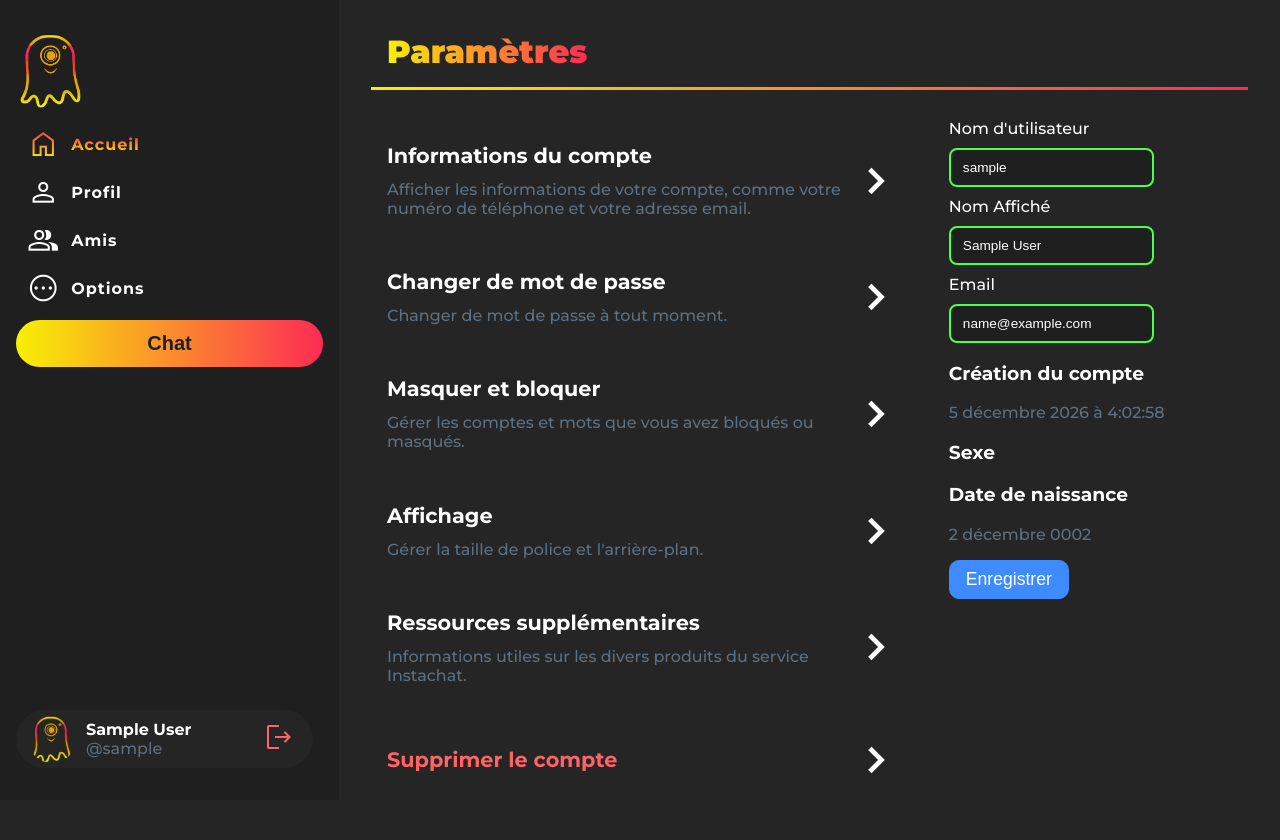
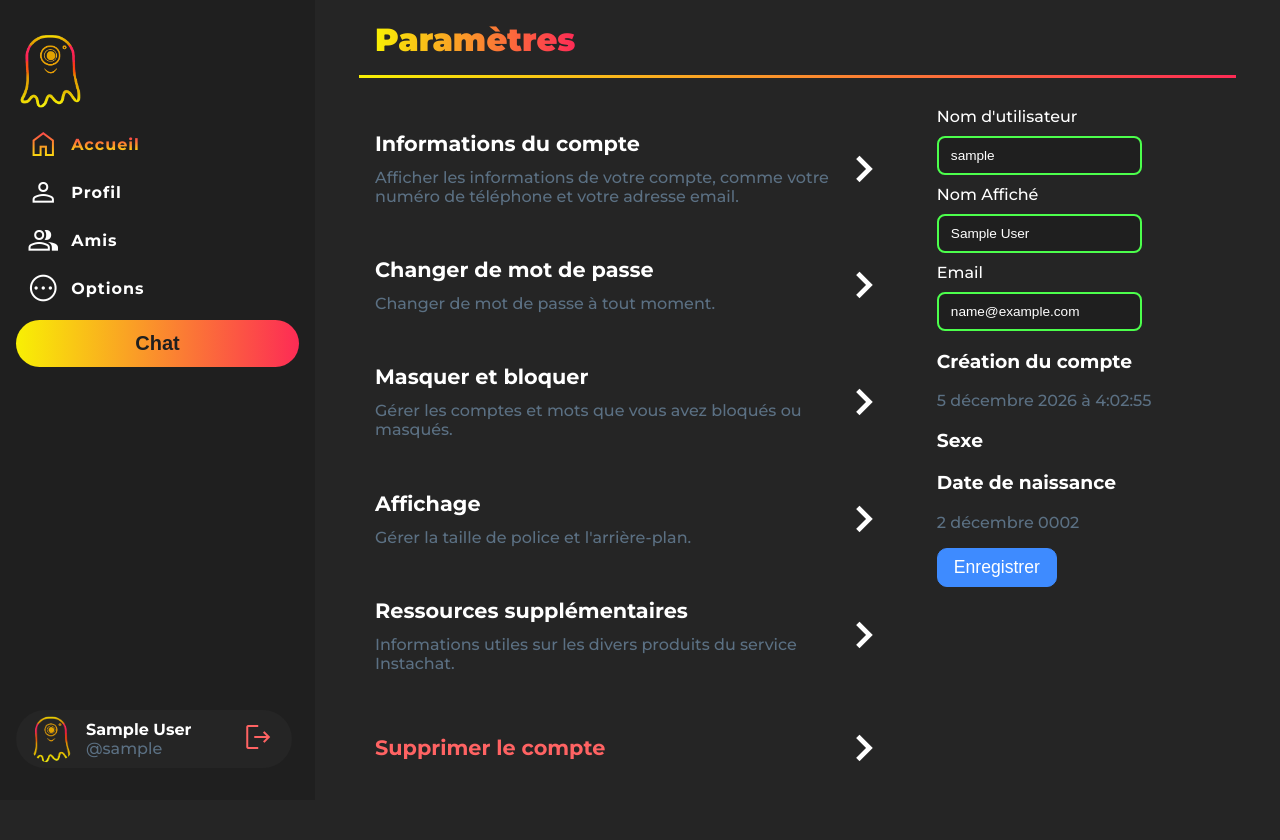
Before and after one commit to Bahsiik/Instachat, a PHP site: page /options in a window 1280 px wide. After the commit the page ends 763 px from the top, so only its background shows below. Run offline with PHP 8.4, Linux system fonts and the light colour scheme; the visitor is signed in with stand-in values (Sample User, id 1); some libraries are stand-ins or nearby versions.

Commit message:
fix: fix option page padding

```diff
--- a/static/styles/homepage.css
+++ b/static/styles/homepage.css
@@ -48,7 +48,7 @@ span {
 }
 
 .homepage-container {
-	padding: 4px 44px;
+	padding: 20px 44px;
 	width: 100%;
 }
 
--- a/static/styles/options.css
+++ b/static/styles/options.css
@@ -18,8 +18,8 @@ button[type='submit']:hover {
 }
 
 .options {
-	flex: 1;
-	margin: 2rem;
+	padding: 20px 44px;
+	width: 100%;
 }
 
 .options-container {
```
